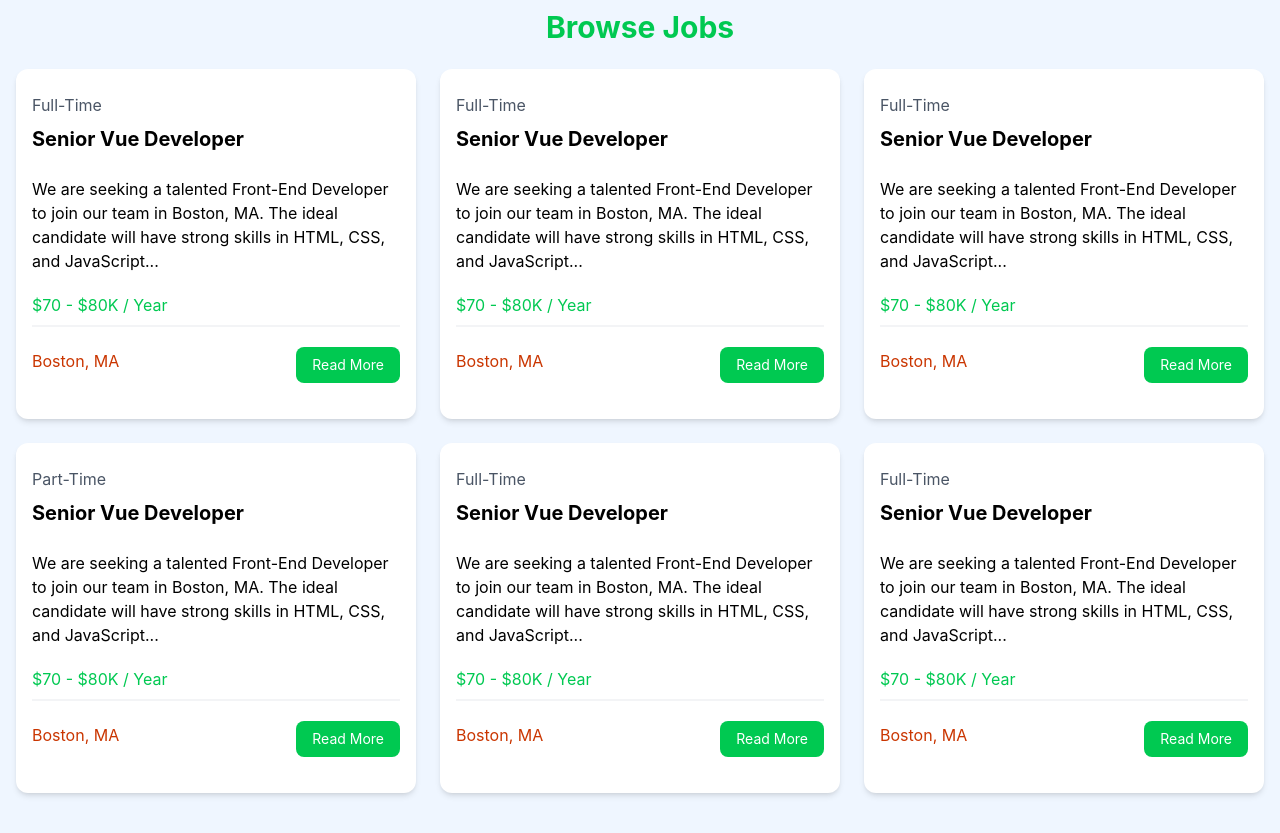
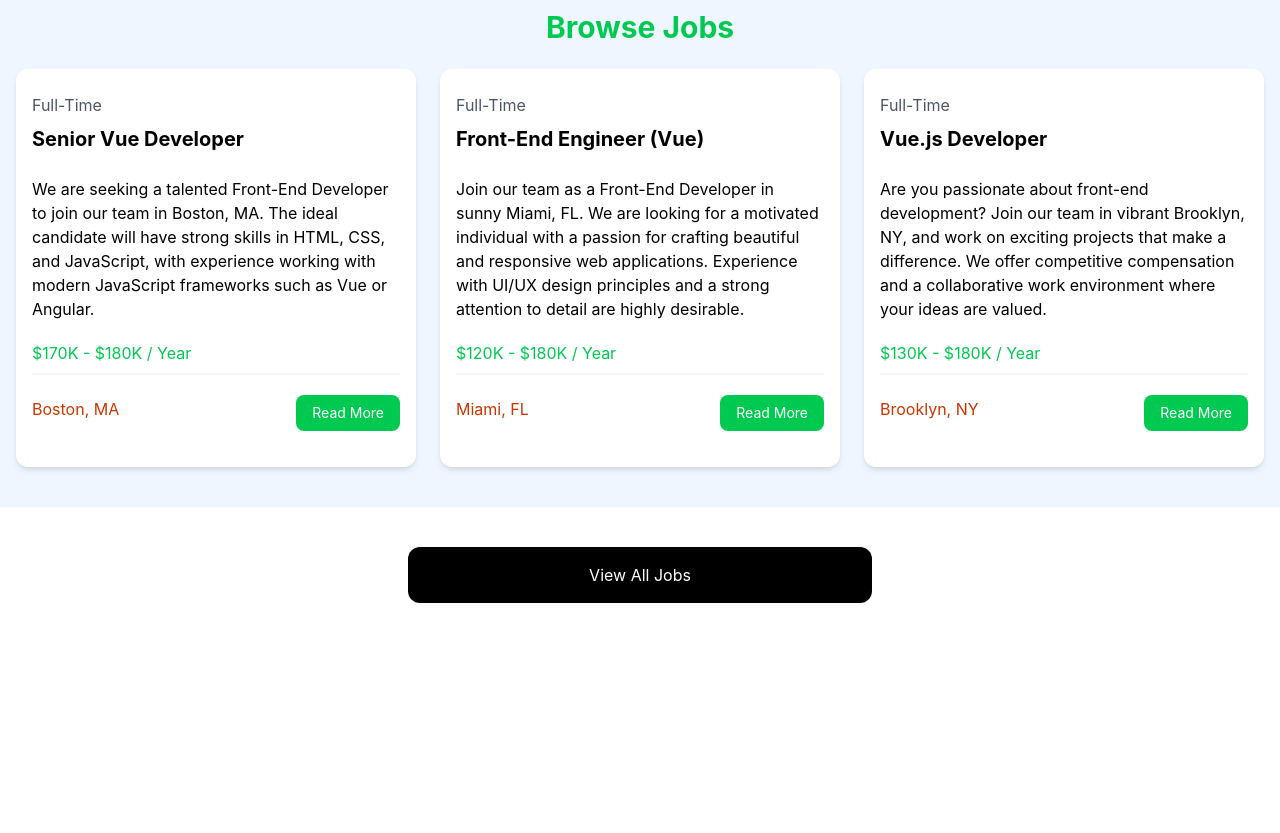
Before and after one commit to Vahe-Sevachyan/careerboard, a Vue app: page / in a window 1280 px wide. Shown: the part 640-1473 px from the top of the page. After the commit the page ends 1283 px from the top, so only its background shows below. Built offline with nearby package versions, Linux system fonts and the light colour scheme.

Commit message:
improved jobsListings component
improved for loop,added props,defined routes

```diff
--- a/src/App.vue
+++ b/src/App.vue
@@ -9,7 +9,7 @@
   <NavBar />
   <HeroSection />
   <HomeCards />
-  <JobListings />
+  <JobListings :limit="3" :showButton="true" />
 </template>
 
 <style scoped></style>
--- a/src/components/JobListing.vue
+++ b/src/components/JobListing.vue
@@ -3,25 +3,24 @@
     <div class="p-4">
       <div class="mb-6">
         <div class="text-gray-600 my-2">{{ job.type }}</div>
-        <h3 class="text-xl font-bold">Senior Vue Developer</h3>
+        <h3 class="text-xl font-bold">{{ job.title }}</h3>
       </div>
 
       <div class="mb-5">
-        We are seeking a talented Front-End Developer to join our team in Boston, MA. The ideal
-        candidate will have strong skills in HTML, CSS, and JavaScript...
+        {{ job.description }}
       </div>
 
-      <h3 class="text-green-500 mb-2">$70 - $80K / Year</h3>
+      <h3 class="text-green-500 mb-2">{{ job.salary }} / Year</h3>
 
       <div class="border border-gray-100 mb-5"></div>
 
       <div class="flex flex-col lg:flex-row justify-between mb-4">
         <div class="text-orange-700 mb-3">
           <i class="fa-solid fa-location-dot text-lg"></i>
-          Boston, MA
+          {{ job.location }}
         </div>
         <a
-          href="job.html"
+          :href="'/job/' + job.id"
           class="h-[36px] bg-green-500 hover:bg-green-600 text-white px-4 py-2 rounded-lg text-center text-sm"
         >
           Read More
--- a/src/components/JobListings.vue
+++ b/src/components/JobListings.vue
@@ -3,9 +3,17 @@
     <div class="container-xl lg:container m-auto">
       <h2 class="text-3xl font-bold text-green-500 mb-6 text-center">Browse Jobs</h2>
       <div class="grid grid-cols-1 md:grid-cols-3 gap-6">
-        <JobListing v-for="job in jobs" :key="job.id" :job="job" />
+        <JobListing v-for="job in jobs.slice(0, limit || jobs.length)" :key="job.id" :job="job" />
       </div>
     </div>
+  </section>
+
+  <section v-if="showButton" class="m-auto max-w-lg my-10 px-6">
+    <a
+      href="/jobs"
+      class="block bg-black text-white text-center py-4 px-6 rounded-xl hover:bg-gray-700"
+      >View All Jobs</a
+    >
   </section>
 </template>
 
@@ -14,6 +22,13 @@
 import JobListing from './JobListing.vue'
 import { ref } from 'vue'
 const jobs = ref(jobData)
+defineProps({
+  limit: Number,
+  showButton: {
+    type: Boolean,
+    default: false,
+  },
+})
 </script>
 
 <style lang="scss" scoped></style>
--- a/src/jobs.json
+++ b/src/jobs.json
@@ -5,7 +5,7 @@
     "type": "Full-Time",
     "description": "We are seeking a talented Front-End Developer to join our team in Boston, MA. The ideal candidate will have strong skills in HTML, CSS, and JavaScript, with experience working with modern JavaScript frameworks such as Vue or Angular.",
     "location": "Boston, MA",
-    "salary": "$70K - $80K",
+    "salary": "$170K - $180K",
     "company": {
       "name": "NewTek Solutions",
       "description": "NewTek Solutions is a leading technology company specializing in web development and digital solutions. We pride ourselves on delivering high-quality products and services to our clients while fostering a collaborative and innovative work environment.",
@@ -19,7 +19,7 @@
     "type": "Full-Time",
     "description": "Join our team as a Front-End Developer in sunny Miami, FL. We are looking for a motivated individual with a passion for crafting beautiful and responsive web applications. Experience with UI/UX design principles and a strong attention to detail are highly desirable.",
     "location": "Miami, FL",
-    "salary": "$70K - $80K",
+    "salary": "$120K - $180K",
     "company": {
       "name": "Veneer Solutions",
       "description": "Veneer Solutions is a creative agency specializing in digital design and development. Our team is dedicated to pushing the boundaries of creativity and innovation to deliver exceptional results for our clients.",
@@ -33,7 +33,7 @@
     "type": "Full-Time",
     "description": "Are you passionate about front-end development? Join our team in vibrant Brooklyn, NY, and work on exciting projects that make a difference. We offer competitive compensation and a collaborative work environment where your ideas are valued.",
     "location": "Brooklyn, NY",
-    "salary": "$70K - $80K",
+    "salary": "$130K - $180K",
     "company": {
       "name": "Dolor Cloud",
       "description": "Dolor Cloud is a leading technology company specializing in digital solutions for businesses of all sizes. With a focus on innovation and customer satisfaction, we are committed to delivering cutting-edge products and services.",
@@ -61,7 +61,7 @@
     "type": "Full-Time",
     "description": "Exciting opportunity for a Full-Time Front-End Developer in bustling Atlanta, GA. We are seeking a talented individual with a passion for building elegant and scalable web applications. Join our team and make an impact!",
     "location": "Atlanta, GA",
-    "salary": "$90K - $100K",
+    "salary": "$140K - $210K",
     "company": {
       "name": "Browning Technologies",
       "description": "Browning Technologies is a rapidly growing technology company specializing in e-commerce solutions. We offer a dynamic and collaborative work environment where employees are encouraged to think creatively and innovate.",
@@ -75,7 +75,7 @@
     "type": "Full-Time",
     "description": "Join our team as a Front-End Developer in beautiful Portland, OR. We are looking for a skilled and enthusiastic individual to help us create innovative web solutions. Competitive salary and great benefits package available.",
     "location": "Portland, OR",
-    "salary": "$100K - $110K",
+    "salary": "$120K - $170K",
     "company": {
       "name": "Port Solutions INC",
       "description": "Port Solutions is a leading technology company specializing in software development and digital marketing. We are committed to providing our clients with cutting-edge solutions and our employees with a supportive and rewarding work environment.",
```
